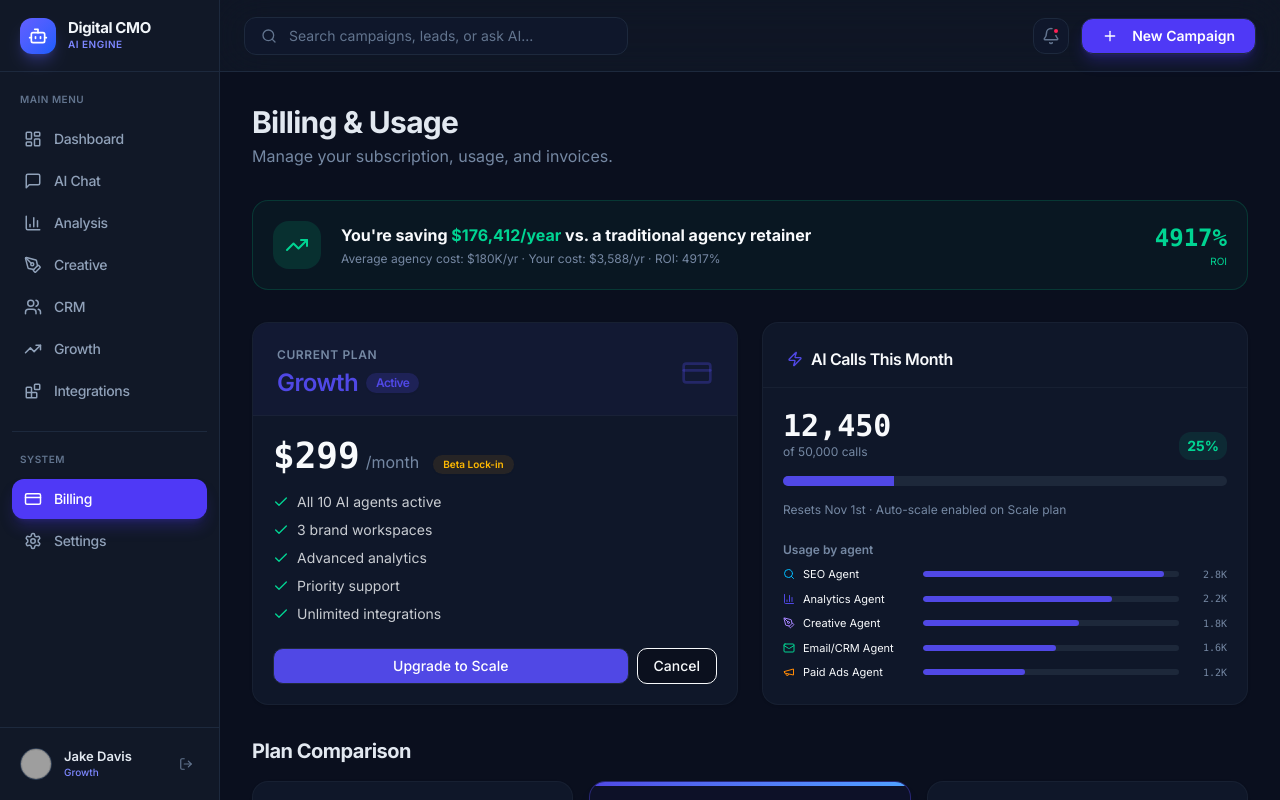
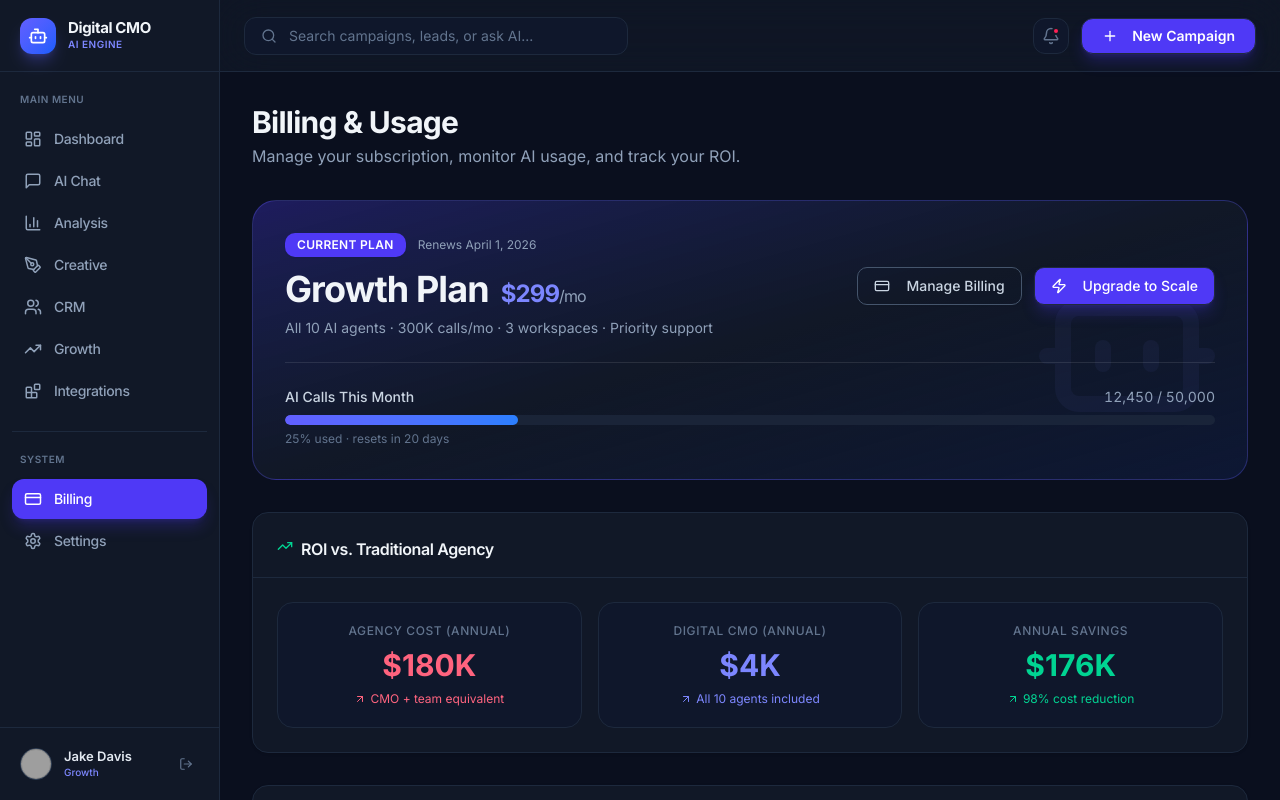
Before and after one commit to JakeDope777/digital-cmo-ai, a React (Vite) app in the folder frontend/: page /billing in a window 1280 px wide. Built offline with nearby package versions, Linux system fonts and the light colour scheme; sample sign-in values are in the browser's storage; grey boxes are pictures that could not be loaded.

Commit message:
feat: canvas design system alignment - pages/Billing.tsx

```diff
--- a/frontend/src/pages/Billing.tsx
+++ b/frontend/src/pages/Billing.tsx
@@ -1,9 +1,14 @@
+import { memo } from "react";
 import { Card, CardContent, CardHeader, CardTitle } from "@/components/ui/card";
 import { Button } from "@/components/ui/button";
 import { Progress } from "@/components/ui/progress";
 import { Badge } from "@/components/ui/badge";
+import { Separator } from "@/components/ui/separator";
 import { useAuth } from "@/hooks/use-api";
-import { Download, Check, TrendingUp, Zap, CreditCard, Users, Brain, Search, PenTool, Mail, Share2, BarChart3, Megaphone, Target, ArrowUpRight } from "lucide-react";
+import {
+  Download, Check, TrendingUp, Zap, CreditCard, Users, Brain,
+  Search, PenTool, Mail, Share2, BarChart3, Megaphone, Target, ArrowUpRight, Bot,
+} from "lucide-react";
 
 const INVOICES = [
   { id: "INV-2025-03", date: "Mar 1, 2025", amount: "$299.00", status: "Paid" },
@@ -13,199 +18,233 @@ const INVOICES = [
 ];
 
 const AGENT_USAGE = [
-  { name: "SEO Agent",        calls: 2840, icon: Search,    color: "text-sky-400",     pct: 94 },
-  { name: "Analytics Agent",  calls: 2210, icon: BarChart3, color: "text-primary",     pct: 74 },
-  { name: "Creative Agent",   calls: 1840, icon: PenTool,   color: "text-violet-400",  pct: 61 },
-  { name: "Email/CRM Agent",  calls: 1560, icon: Mail,      color: "text-emerald-400", pct: 52 },
-  { name: "Paid Ads Agent",   calls: 1200, icon: Megaphone, color: "text-orange-400",  pct: 40 },
-  { name: "Social Agent",     calls: 980,  icon: Share2,    color: "text-pink-400",    pct: 33 },
-  { name: "Content Agent",    calls: 840,  icon: PenTool,   color: "text-amber-400",   pct: 28 },
-  { name: "Growth Agent",     calls: 720,  icon: TrendingUp,color: "text-teal-400",    pct: 24 },
-  { name: "PR & Media Agent", calls: 540,  icon: Users,     color: "text-rose-400",    pct: 18 },
-  { name: "Orchestrator",     calls: 12500,icon: Brain,     color: "text-primary",     pct: 100 },
+  { name: "Orchestrator",     calls: 12500, icon: Brain,      color: "bg-indigo-500",  pct: 100 },
+  { name: "SEO Agent",        calls: 2840,  icon: Search,     color: "bg-sky-500",     pct: 94  },
+  { name: "Analytics Agent",  calls: 2210,  icon: BarChart3,  color: "bg-violet-500",  pct: 74  },
+  { name: "Creative Agent",   calls: 1840,  icon: PenTool,    color: "bg-purple-500",  pct: 61  },
+  { name: "Email/CRM Agent",  calls: 1560,  icon: Mail,       color: "bg-emerald-500", pct: 52  },
+  { name: "Paid Ads Agent",   calls: 1200,  icon: Megaphone,  color: "bg-orange-500",  pct: 40  },
+  { name: "Social Agent",     calls: 980,   icon: Share2,     color: "bg-pink-500",    pct: 33  },
+  { name: "Content Agent",    calls: 840,   icon: PenTool,    color: "bg-amber-500",   pct: 28  },
+  { name: "Growth Agent",     calls: 720,   icon: TrendingUp, color: "bg-teal-500",    pct: 24  },
+  { name: "PR & Media Agent", calls: 540,   icon: Users,      color: "bg-rose-500",    pct: 18  },
 ];
 
 const PLANS = [
   {
-    name: "Starter",
-    price: "$119",
+    name: "Starter", price: "$119", period: "/mo",
     features: ["5 AI agents", "1 workspace", "50K AI calls/mo", "Basic analytics", "Email support"],
     current: false,
   },
   {
-    name: "Growth",
-    price: "$299",
+    name: "Growth", price: "$299", period: "/mo",
     features: ["All 10 agents", "3 workspaces", "300K AI calls/mo", "Advanced analytics", "Priority support", "Unlimited integrations"],
     current: true,
   },
   {
-    name: "Scale",
-    price: "$499",
+    name: "Scale", price: "$499", period: "/mo",
     features: ["All 10 agents", "Unlimited workspaces", "1M AI calls/mo", "Custom agent config", "Dedicated CSM", "White-label"],
     current: false,
   },
 ];
 
-export function Billing() {
+export const Billing = memo(function Billing() {
   const { user } = useAuth();
   if (!user) return null;
 
   const usagePercent = Math.min(100, Math.round((user.aiCallsUsed / user.aiCallsLimit) * 100));
-  const agencySavings = 180000;
+  const agencySavings = 180_000;
   const annualCost = 299 * 12;
   const savings = agencySavings - annualCost;
 
   return (
     <div className="space-y-8 animate-in fade-in duration-500 max-w-5xl mx-auto pb-10">
       <div>
-        <h2 className="text-3xl font-display font-bold">Billing & Usage</h2>
-        <p className="text-muted-foreground mt-1">Manage your subscription, usage, and invoices.</p>
+        <h2 className="text-3xl font-bold tracking-tight text-slate-100">Billing & Usage</h2>
+        <p className="text-slate-400 mt-1">Manage your subscription, monitor AI usage, and track your ROI.</p>
       </div>
 
-      {/* ROI Banner */}
-      <div className="rounded-2xl border border-emerald-500/20 bg-emerald-500/5 p-5 flex items-center gap-5">
-        <div className="w-12 h-12 rounded-2xl bg-emerald-500/15 flex items-center justify-center shrink-0">
-          <TrendingUp className="w-6 h-6 text-emerald-400" />
+      {/* Hero Plan Card */}
+      <div className="relative overflow-hidden rounded-3xl bg-gradient-to-br from-indigo-600/30 via-[#111827] to-blue-900/20 border border-indigo-500/30 p-8">
+        {/* Bot watermark */}
+        <div className="absolute right-6 top-1/2 -translate-y-1/2 opacity-5 pointer-events-none">
+          <Bot className="w-48 h-48 text-indigo-400" />
         </div>
-        <div className="flex-1 min-w-0">
-          <p className="font-bold text-foreground">You're saving <span className="text-emerald-400">${savings.toLocaleString()}/year</span> vs. a traditional agency retainer</p>
-          <p className="text-xs text-muted-foreground mt-1">Average agency cost: $180K/yr · Your cost: $3,588/yr · ROI: {Math.round((savings / annualCost) * 100)}%</p>
+
+        <div className="relative z-10 flex flex-col md:flex-row items-start md:items-center justify-between gap-6">
+          <div>
+            <div className="flex items-center gap-3 mb-3">
+              <Badge className="bg-indigo-600 text-white border-0 text-xs px-3 py-1 font-semibold uppercase tracking-wide">Current Plan</Badge>
+              <span className="text-xs text-slate-400">Renews April 1, 2026</span>
+            </div>
+            <h3 className="text-4xl font-bold text-slate-100">
+              Growth Plan
+              <span className="ml-3 text-2xl text-indigo-400 font-bold">$299</span>
+              <span className="text-base font-normal text-slate-400">/mo</span>
+            </h3>
+            <p className="text-slate-400 mt-2 text-sm">All 10 AI agents · 300K calls/mo · 3 workspaces · Priority support</p>
+          </div>
+          <div className="flex flex-col sm:flex-row gap-3 shrink-0">
+            <Button variant="outline" className="border-slate-600 text-slate-300 bg-transparent hover:bg-slate-800 text-sm">
+              <CreditCard className="w-4 h-4 mr-2" />Manage Billing
+            </Button>
+            <Button className="bg-indigo-600 hover:bg-indigo-700 text-white text-sm shadow-lg shadow-indigo-600/25">
+              <Zap className="w-4 h-4 mr-2" />Upgrade to Scale
+            </Button>
+          </div>
         </div>
-        <div className="text-right shrink-0">
-          <p className="text-2xl font-bold text-emerald-400 font-mono">{Math.round((savings / annualCost) * 100)}%</p>
-          <p className="text-[10px] text-emerald-400">ROI</p>
+
+        {/* Usage */}
+        <div className="relative z-10 mt-6 pt-6 border-t border-white/10">
+          <div className="flex items-center justify-between text-sm mb-2">
+            <span className="text-slate-300 font-medium">AI Calls This Month</span>
+            <span className="text-slate-400 tabular-nums">
+              {user.aiCallsUsed.toLocaleString()} / {user.aiCallsLimit.toLocaleString()}
+            </span>
+          </div>
+          <div className="h-2.5 bg-slate-800/80 rounded-full overflow-hidden">
+            <div
+              className="h-full rounded-full bg-gradient-to-r from-indigo-500 to-blue-500 transition-all duration-700"
+              style={{ width: `${usagePercent}%` }}
+            />
+          </div>
+          <p className="text-xs text-slate-500 mt-1.5">{usagePercent}% used · resets in 20 days</p>
         </div>
       </div>
 
-      {/* Current Plan + Usage */}
-      <div className="grid grid-cols-1 md:grid-cols-2 gap-6">
-        <Card className="bg-card border-border/50 rounded-2xl overflow-hidden">
-          <CardHeader className="border-b border-border/50 pb-4 bg-primary/5">
-            <div className="flex items-center justify-between">
-              <div>
-                <p className="text-xs font-semibold uppercase tracking-wider text-muted-foreground mb-1">Current Plan</p>
-                <CardTitle className="text-2xl text-primary flex items-center gap-2">
-                  {user.plan}
-                  <Badge className="bg-primary/20 text-primary border-0 text-xs">Active</Badge>
-                </CardTitle>
-              </div>
-              <CreditCard className="w-8 h-8 text-primary/30" />
-            </div>
-          </CardHeader>
-          <CardContent className="p-5 space-y-4">
-            <div className="flex items-baseline gap-1.5">
-              <span className="text-4xl font-extrabold font-mono text-foreground">$299</span>
-              <span className="text-muted-foreground">/month</span>
-              <Badge className="ml-2 bg-amber-500/10 text-amber-400 border-0 text-[10px]">Beta Lock-in</Badge>
-            </div>
-            <ul className="space-y-2">
-              {["All 10 AI agents active", "3 brand workspaces", "Advanced analytics", "Priority support", "Unlimited integrations"].map((f) => (
-                <li key={f} className="flex items-center text-sm gap-2">
-                  <Check className="w-4 h-4 text-emerald-400 shrink-0" />
-                  <span className="text-foreground/80">{f}</span>
-                </li>
-              ))}
-            </ul>
-            <div className="flex gap-2 pt-2">
-              <Button className="flex-1 bg-primary text-white hover:bg-primary/90 h-9 text-sm">Upgrade to Scale</Button>
-              <Button variant="outline" className="bg-background h-9 text-sm">Cancel</Button>
-            </div>
-          </CardContent>
-        </Card>
-
-        <Card className="bg-card border-border/50 rounded-2xl overflow-hidden">
-          <CardHeader className="border-b border-border/50 pb-4">
-            <div className="flex items-center gap-2">
-              <Zap className="w-4 h-4 text-primary" />
-              <CardTitle className="text-base m-0">AI Calls This Month</CardTitle>
-            </div>
-          </CardHeader>
-          <CardContent className="p-5 space-y-4">
-            <div className="flex justify-between items-end">
-              <div>
-                <p className="text-3xl font-bold font-mono text-foreground">{user.aiCallsUsed.toLocaleString()}</p>
-                <p className="text-xs text-muted-foreground">of {user.aiCallsLimit.toLocaleString()} calls</p>
-              </div>
-              <span className={`text-sm font-bold px-2 py-1 rounded-lg ${usagePercent > 80 ? "text-amber-400 bg-amber-400/10" : "text-emerald-400 bg-emerald-400/10"}`}>{usagePercent}%</span>
-            </div>
-            <Progress value={usagePercent} className="h-2.5 bg-muted [&>div]:bg-primary" />
-            <p className="text-xs text-muted-foreground">Resets Nov 1st · Auto-scale enabled on Scale plan</p>
-
-            <div className="pt-2 space-y-2">
-              <p className="text-xs font-semibold text-muted-foreground">Usage by agent</p>
-              {AGENT_USAGE.filter(a => a.name !== "Orchestrator").slice(0, 5).map((a) => (
-                <div key={a.name} className="flex items-center gap-2">
-                  <a.icon className={`w-3 h-3 shrink-0 ${a.color}`} />
-                  <span className="text-[11px] text-foreground w-28 shrink-0">{a.name}</span>
-                  <div className="flex-1 h-1.5 bg-muted rounded-full overflow-hidden">
-                    <div className={`h-full rounded-full`} style={{ width: `${a.pct}%`, backgroundColor: `hsl(var(--primary))` }} />
-                  </div>
-                  <span className="text-[10px] text-muted-foreground w-10 text-right font-mono">{(a.calls / 1000).toFixed(1)}K</span>
-                </div>
-              ))}
-            </div>
-          </CardContent>
-        </Card>
-      </div>
-
-      {/* Plan Comparison */}
-      <div>
-        <h3 className="text-xl font-bold mb-4">Plan Comparison</h3>
-        <div className="grid grid-cols-1 md:grid-cols-3 gap-4">
-          {PLANS.map((plan) => (
-            <Card key={plan.name} className={`rounded-2xl overflow-hidden ${plan.current ? "border-primary/40 bg-primary/5 shadow-lg shadow-primary/10" : "bg-card border-border/50"}`}>
-              {plan.current && <div className="h-1 bg-gradient-to-r from-primary to-blue-400" />}
-              <CardContent className="p-5">
-                <div className="flex items-center justify-between mb-3">
-                  <h4 className={`font-bold text-lg ${plan.current ? "text-primary" : "text-foreground"}`}>{plan.name}</h4>
-                  {plan.current && <Badge className="bg-primary/20 text-primary border-0 text-xs">Current</Badge>}
-                </div>
-                <p className="text-3xl font-bold font-mono text-foreground mb-4">{plan.price}<span className="text-sm font-normal text-muted-foreground">/mo</span></p>
-                <ul className="space-y-2 mb-4">
-                  {plan.features.map((f) => (
-                    <li key={f} className="flex items-center gap-2 text-xs">
-                      <Check className={`w-3.5 h-3.5 shrink-0 ${plan.current ? "text-primary" : "text-emerald-400"}`} />
-                      <span className="text-foreground/70">{f}</span>
-                    </li>
-                  ))}
-                </ul>
-                {!plan.current && (
-                  <Button className={`w-full h-8 text-xs font-semibold ${plan.name === "Scale" ? "bg-primary hover:bg-primary/90 text-white" : "bg-background border border-border hover:bg-border/50 text-foreground"}`}>
-                    {plan.name === "Scale" ? "Upgrade" : "Downgrade"}
-                  </Button>
-                )}
-              </CardContent>
-            </Card>
-          ))}
-        </div>
-      </div>
-
-      {/* Invoices */}
-      <Card className="bg-card border-border/50 rounded-2xl overflow-hidden">
-        <CardHeader className="border-b border-border/50 pb-4 flex flex-row items-center gap-2">
-          <CreditCard className="w-4 h-4 text-primary" />
-          <CardTitle className="text-base m-0">Invoice History</CardTitle>
+      {/* ROI Calculator */}
+      <Card className="bg-[#111827] border-slate-800 rounded-2xl">
+        <CardHeader className="border-b border-slate-800 pb-4 flex flex-row items-center gap-2">
+          <TrendingUp className="w-4 h-4 text-emerald-400" />
+          <CardTitle className="text-base text-slate-100 m-0">ROI vs. Traditional Agency</CardTitle>
         </CardHeader>
-        <CardContent className="p-0">
-          <div className="divide-y divide-border/40">
-            {INVOICES.map((inv) => (
-              <div key={inv.id} className="px-6 py-4 flex items-center justify-between hover:bg-muted/20 transition-colors">
-                <div>
-                  <p className="font-medium text-sm text-foreground">{inv.date}</p>
-                  <p className="text-xs text-muted-foreground">{inv.id}</p>
-                </div>
-                <div className="flex items-center gap-5">
-                  <span className="font-mono font-semibold text-foreground">{inv.amount}</span>
-                  <Badge className="bg-emerald-500/10 text-emerald-400 border-0 text-xs">{inv.status}</Badge>
-                  <Button variant="ghost" size="icon" className="w-8 h-8 text-muted-foreground hover:text-foreground">
-                    <Download className="w-3.5 h-3.5" />
-                  </Button>
+        <CardContent className="p-6">
+          <div className="grid grid-cols-1 sm:grid-cols-3 gap-4">
+            {[
+              { label: "Agency Cost (annual)", val: `$${(agencySavings / 1000).toFixed(0)}K`, color: "text-rose-400", desc: "CMO + team equivalent" },
+              { label: "Digital CMO (annual)", val: `$${(annualCost / 1000).toFixed(0)}K`, color: "text-indigo-400", desc: "All 10 agents included" },
+              { label: "Annual Savings",       val: `$${(savings / 1000).toFixed(0)}K`,     color: "text-emerald-400", desc: `${Math.round((savings / agencySavings) * 100)}% cost reduction` },
+            ].map((item) => (
+              <div key={item.label} className="bg-slate-900 rounded-2xl p-5 text-center border border-slate-800">
+                <p className="text-xs text-slate-500 mb-2 uppercase tracking-wider font-medium">{item.label}</p>
+                <p className={`text-3xl font-bold ${item.color}`}>{item.val}</p>
+                <div className={`flex items-center justify-center gap-1 mt-2 text-xs ${item.color}`}>
+                  <ArrowUpRight className="w-3 h-3" />{item.desc}
                 </div>
               </div>
             ))}
           </div>
         </CardContent>
       </Card>
+
+      {/* Agent Usage */}
+      <Card className="bg-[#111827] border-slate-800 rounded-2xl">
+        <CardHeader className="border-b border-slate-800 pb-4">
+          <CardTitle className="text-base text-slate-100">Agent Usage Breakdown</CardTitle>
+        </CardHeader>
+        <CardContent className="p-6 space-y-3">
+          {AGENT_USAGE.map((agent) => (
+            <div key={agent.name} className="flex items-center gap-4">
+              <div className="flex items-center gap-2.5 w-44 shrink-0">
+                <div className={`w-6 h-6 rounded-lg ${agent.color} bg-opacity-20 flex items-center justify-center flex-shrink-0`}>
+                  <agent.icon className="w-3.5 h-3.5 text-slate-200" />
+                </div>
+                <span className="text-sm font-medium text-slate-300 truncate">{agent.name}</span>
+              </div>
+              <div className="flex-1 h-2 bg-slate-800 rounded-full overflow-hidden">
+                <div className={`h-full rounded-full ${agent.color} transition-all duration-700`} style={{ width: `${agent.pct}%`, opacity: 0.7 }} />
+              </div>
+              <span className="text-xs font-medium text-slate-400 w-16 text-right tabular-nums">{agent.calls.toLocaleString()}</span>
+            </div>
+          ))}
+        </CardContent>
+      </Card>
+
+      {/* Plan Comparison */}
+      <div>
+        <h3 className="text-xl font-bold text-slate-100 mb-4">Plans</h3>
+        <div className="grid grid-cols-1 md:grid-cols-3 gap-5">
+          {PLANS.map((plan) => (
+            <div
+              key={plan.name}
+              className={`relative rounded-2xl border p-6 flex flex-col transition-all ${
+                plan.current
+                  ? "border-indigo-500/60 bg-[#111827] shadow-xl shadow-indigo-500/10"
+                  : "border-slate-800 bg-slate-900/40 hover:border-slate-700"
+              }`}
+            >
+              {plan.current && (
+                <div className="absolute -top-3 left-1/2 -translate-x-1/2">
+                  <Badge className="bg-indigo-600 text-white border-0 px-3 shadow-md shadow-indigo-600/30">Current Plan</Badge>
+                </div>
+              )}
+              <div className="mb-4">
+                <h4 className="font-bold text-lg text-slate-100">{plan.name}</h4>
+                <div className="flex items-baseline gap-1 mt-1">
+                  <span className={`text-3xl font-bold ${plan.current ? "text-indigo-400" : "text-slate-200"}`}>{plan.price}</span>
+                  <span className="text-sm text-slate-400">{plan.period}</span>
+                </div>
+              </div>
+              <Separator className="bg-slate-800 mb-4" />
+              <ul className="space-y-2.5 flex-1 mb-6">
+                {plan.features.map((f) => (
+                  <li key={f} className="flex items-center gap-2 text-sm text-slate-300">
+                    <Check className="w-3.5 h-3.5 text-emerald-400 shrink-0" />
+                    {f}
+                  </li>
+                ))}
+              </ul>
+              <Button
+                className={plan.current
+                  ? "bg-indigo-600/20 text-indigo-400 hover:bg-indigo-600/30 border-0 cursor-default"
+                  : "bg-slate-800 text-slate-200 hover:bg-slate-700 border-0"}
+                disabled={plan.current}
+              >
+                {plan.current ? "Current Plan" : `Switch to ${plan.name}`}
+              </Button>
+            </div>
+          ))}
+        </div>
+      </div>
+
+      {/* Invoices */}
+      <Card className="bg-[#111827] border-slate-800 rounded-2xl overflow-hidden">
+        <CardHeader className="border-b border-slate-800 pb-4">
+          <CardTitle className="text-base text-slate-100">Billing History</CardTitle>
+        </CardHeader>
+        <div className="overflow-x-auto">
+          <table className="w-full text-sm">
+            <thead className="bg-slate-900/80 border-b border-slate-800">
+              <tr className="text-xs font-semibold uppercase tracking-wider text-slate-500">
+                <th className="px-5 py-3.5 text-left">Invoice</th>
+                <th className="px-5 py-3.5 text-left">Date</th>
+                <th className="px-5 py-3.5 text-right">Amount</th>
+                <th className="px-5 py-3.5 text-center">Status</th>
+                <th className="px-5 py-3.5 text-center">Download</th>
+              </tr>
+            </thead>
+            <tbody className="divide-y divide-slate-800/60">
+              {INVOICES.map((inv) => (
+                <tr key={inv.id} className="hover:bg-slate-800/30 transition-colors">
+                  <td className="px-5 py-4 font-medium text-slate-200">{inv.id}</td>
+                  <td className="px-5 py-4 text-slate-400">{inv.date}</td>
+                  <td className="px-5 py-4 text-right font-semibold text-slate-200 tabular-nums">{inv.amount}</td>
+                  <td className="px-5 py-4 text-center">
+                    <Badge className="bg-emerald-500/10 text-emerald-400 border-0 text-xs">
+                      <Check className="w-3 h-3 mr-1" />{inv.status}
+                    </Badge>
+                  </td>
+                  <td className="px-5 py-4 text-center">
+                    <button className="w-7 h-7 rounded-lg bg-slate-800 hover:bg-slate-700 border border-slate-700 flex items-center justify-center mx-auto transition-colors">
+                      <Download className="w-3.5 h-3.5 text-slate-400" />
+                    </button>
+                  </td>
+                </tr>
+              ))}
+            </tbody>
+          </table>
+        </div>
+      </Card>
     </div>
   );
-}
+});
```
